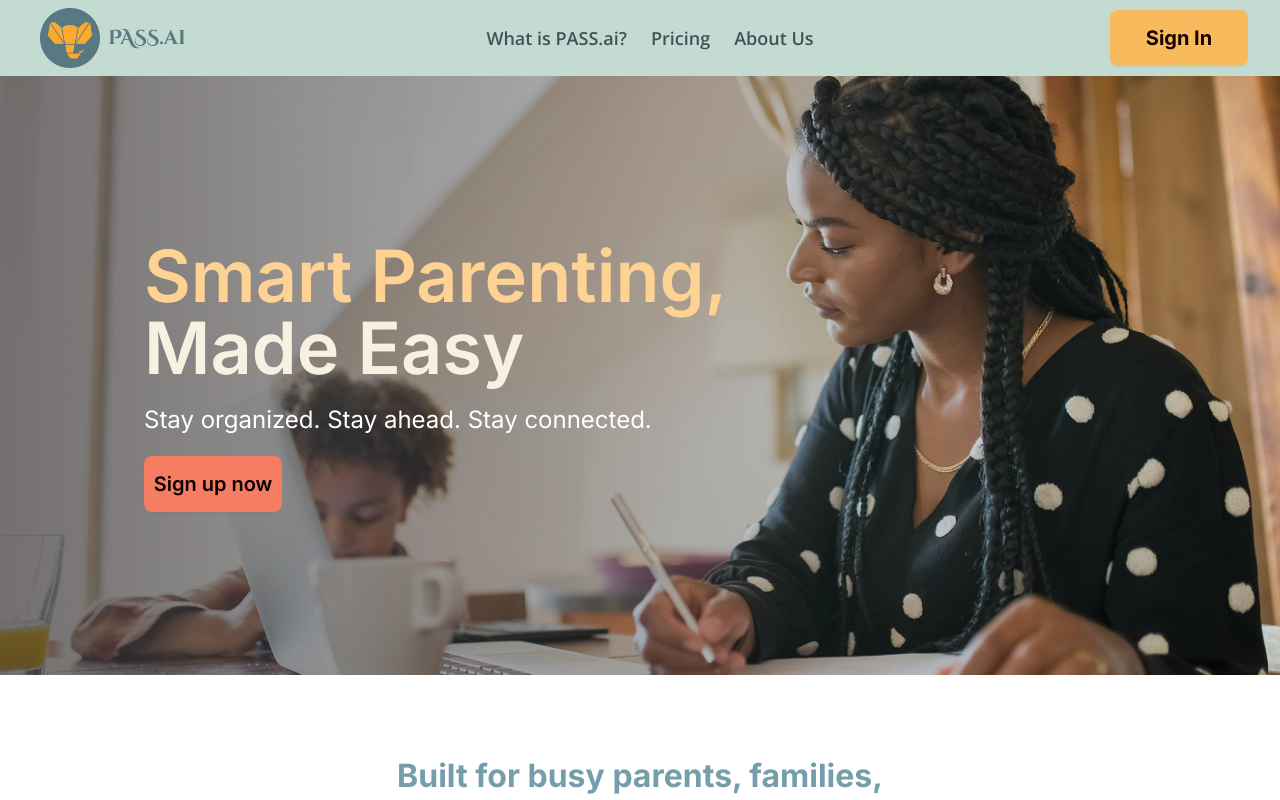
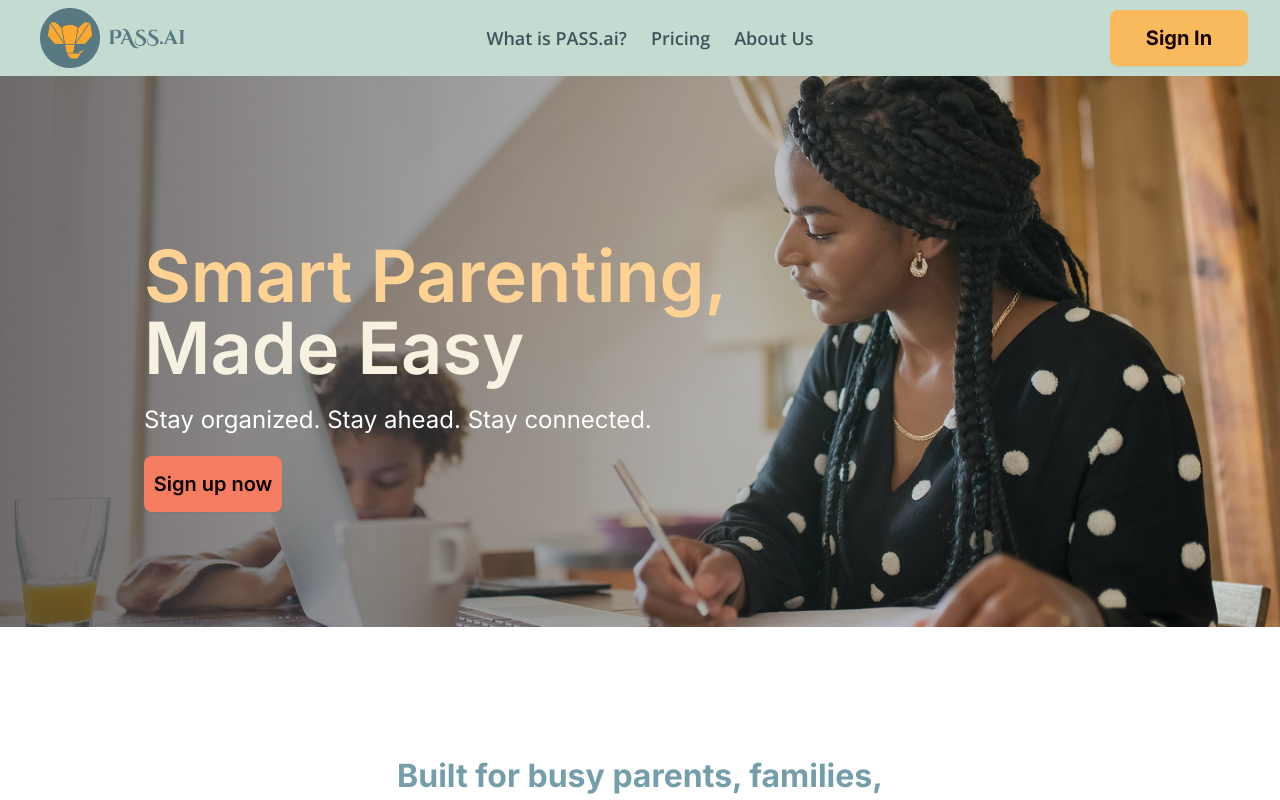
Before and after one commit to animalelder/passai-helper, a Next.js app: page / in a window 1280 px wide. Shown: the top 800 px of the page. Built offline with nearby package versions, Linux system fonts and the light colour scheme; a web font is replaced by a local one.

Commit message:
fix: landing page hero background image - switched to absolute before element

```diff
--- a/app/page.tsx
+++ b/app/page.tsx
@@ -11,6 +11,7 @@ import caring_1 from "@/assets/landing/caring-1.png";
 import caring_2 from "@/assets/landing/caring-2.png";
 import caring_3 from "@/assets/landing/caring-3.png";
 import gear from "@/assets/landing/gear.png";
+import herobg from "@/assets/landing/hero-bg.png";
 import history from "@/assets/landing/history.png";
 import lock from "@/assets/landing/lock.png";
 import monitor from "@/assets/landing/monitor.png";
@@ -25,8 +26,13 @@ const Home: NextPage = () => {
       <NavBar />
       <main className="flex flex-col gap-20">
         {/* Container 1 Overwhelmed? */}
-        <section className="bg-card">
-          <div className="mx-auto flex min-h-[599px] min-w-fit flex-col items-center justify-center gap-y-6 bg-[url(/landing/hero-bg.png)] bg-cover bg-center bg-no-repeat px-4 py-[96px] md:gap-x-14 md:px-6 lg:flex-row xl:justify-between xl:gap-x-24 xl:px-36">
+        <section className="relative">
+          <Image
+            src={herobg}
+            alt="background image of parent and child"
+            className="absolute inset-0 -z-10 w-full"
+          />
+          <div className="mx-auto flex min-h-[599px] min-w-fit flex-col items-center justify-center gap-y-6 bg-transparent bg-cover bg-center bg-no-repeat px-4 py-[96px] md:gap-x-14 md:px-6 lg:flex-row xl:justify-between xl:gap-x-24 xl:px-36">
             <div className="space-y-5 font-heading -tracking-tighter xl:tracking-normal">
               <h1 className="text-6xl font-semibold text-paleyellow-100 md:text-5xl lg:text-7xl">
                 Smart Parenting,
```
